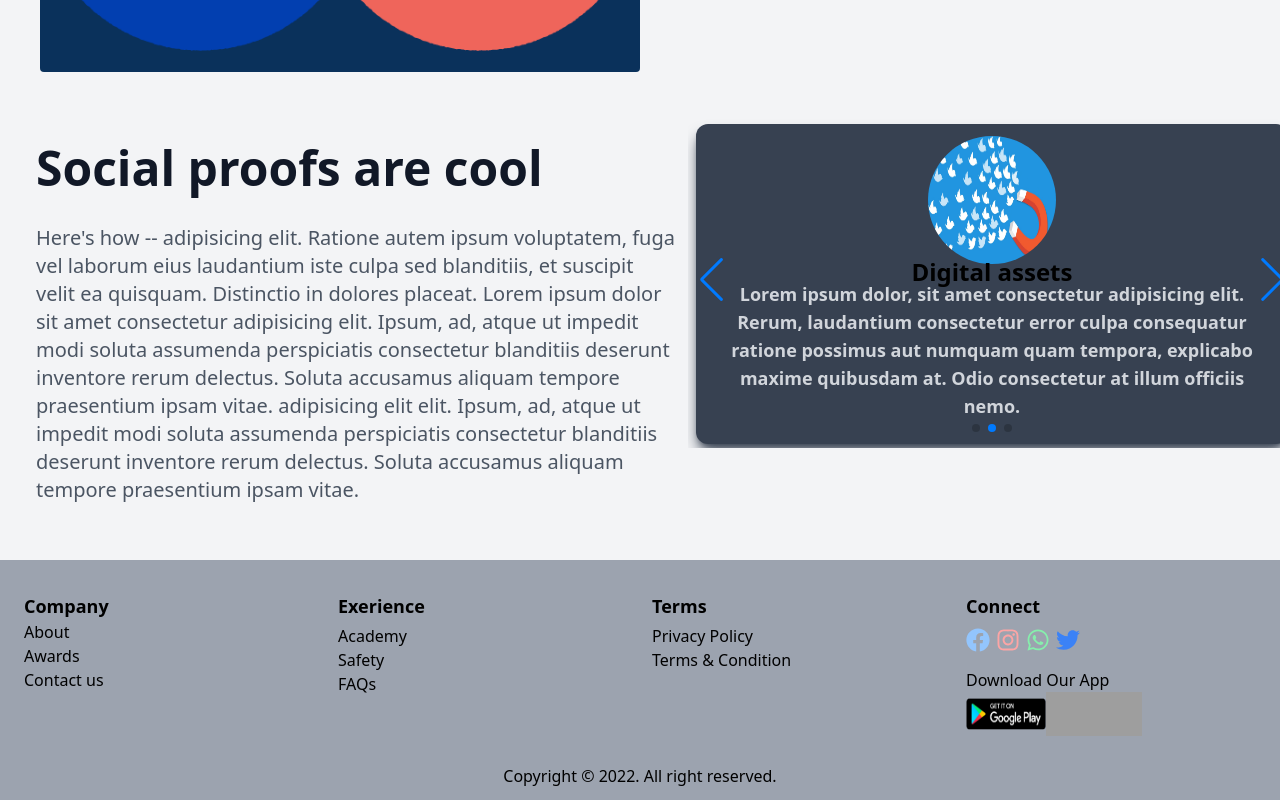
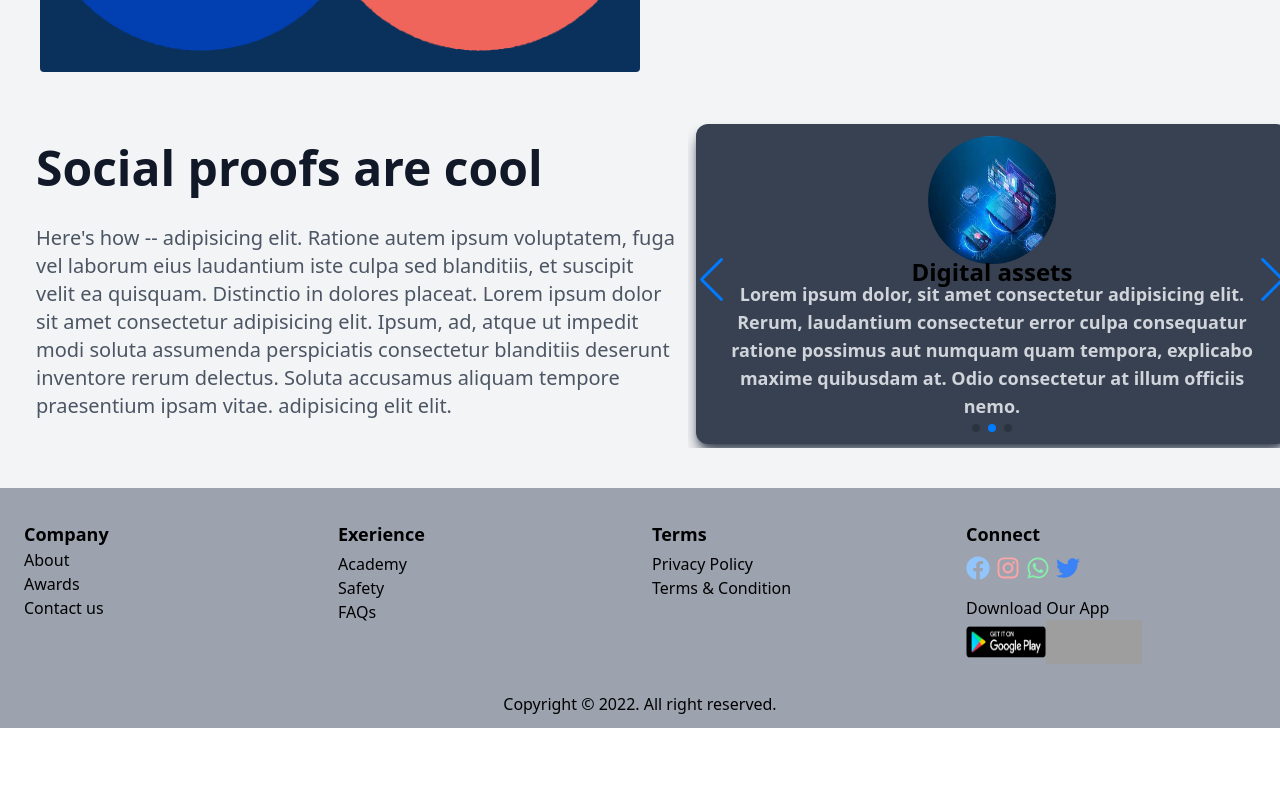
Before and after one commit to segunajibola/loan-app, a React (Create React App) app: page / in a window 1280 px wide. Shown: the part 1560-2360 px from the top of the page. After the commit the page ends 2288 px from the top, so only its background shows below. Built offline with nearby package versions, Linux system fonts and the light colour scheme; grey boxes are pictures that could not be loaded.

Commit message:
first commit

```diff
--- a/src/components/Home.js
+++ b/src/components/Home.js
@@ -139,7 +139,7 @@ const Home = () => {
         <div className='relative ml-5 mx-auto w-[42rem] px-4 py-4'>
           <h1 className='mt-2 text-xl font-bold text-gray-900 dark:text-white sm:mt-4 sm:text-4xl lg:mt-4 lg:text-5xl'>Social proofs are cool</h1>
           <p className='mt-8 text-gray-600 dark:text-white sm:text-xl'>
-            Here's how -- adipisicing elit. Ratione autem ipsum voluptatem, fuga vel laborum eius laudantium iste culpa sed blanditiis, et suscipit velit ea quisquam. Distinctio in dolores placeat. Lorem ipsum dolor sit amet consectetur adipisicing elit. Ipsum, ad, atque ut impedit modi soluta assumenda perspiciatis consectetur blanditiis deserunt inventore rerum delectus. Soluta accusamus aliquam tempore praesentium ipsam vitae. adipisicing elit elit. Ipsum, ad, atque ut impedit modi soluta assumenda perspiciatis consectetur blanditiis deserunt inventore rerum delectus. Soluta accusamus aliquam tempore praesentium ipsam vitae.
+            Here's how -- adipisicing elit. Ratione autem ipsum voluptatem, fuga vel laborum eius laudantium iste culpa sed blanditiis, et suscipit velit ea quisquam. Distinctio in dolores placeat. Lorem ipsum dolor sit amet consectetur adipisicing elit. Ipsum, ad, atque ut impedit modi soluta assumenda perspiciatis consectetur blanditiis deserunt inventore rerum delectus. Soluta accusamus aliquam tempore praesentium ipsam vitae. adipisicing elit elit.
           </p>
         </div>
         <div className='mx-auto ml-[2rem] px-4 sm:max-w-xl lg:max-w-full xl:mr-0 2xl:col-span-2'>
@@ -159,7 +159,7 @@ const Home = () => {
           >
             <SwiperSlide className="md:mt-1 p-2">
                 <figure className="bg-gray-700 dark:bg-gray-300 grid rounded-xl p-3 shadow-lg shadow-gray-700 h-[20rem] text-center">
-                    <img className="w-32 rounded-full mx-auto" src="./images/save.jpg" alt="" />
+                    <img className="w-32 h-32 rounded-full mx-auto" src="./images/social-proof.png" alt="" />
                     <h3 className='text-2xl font-semibold -mt-5'>Socials</h3>
                     <p className="text-lg font-semibold text-gray-300 mx-4 -mt-5 dark:text-gray-900">
                       Lorem ipsum dolor, sit amet consectetur adipisicing elit. Rerum, laudantium consectetur error culpa consequatur ratione possimus aut numquam quam tempora, explicabo maxime quibusdam at. Odio consectetur at illum officiis nemo.
@@ -168,7 +168,7 @@ const Home = () => {
             </SwiperSlide>
             <SwiperSlide className="md:mt-1 p-2">
                 <figure className="bg-gray-700 dark:bg-gray-300 grid rounded-xl p-3 shadow-lg shadow-gray-700 h-[20rem] text-center">
-                    <img className="w-32 h-32 rounded-full mx-auto" src="./images/twitter.png" alt="" />
+                    <img className="w-32 h-32 rounded-full mx-auto" src="./images/digital-asset.jpg" alt="" />
                     <h3 className='text-2xl font-semibold -mt-5'>Digital assets</h3>
                     <p className="text-lg font-semibold text-gray-300 mx-4 -mt-5 dark:text-gray-900">
                       Lorem ipsum dolor, sit amet consectetur adipisicing elit. Rerum, laudantium consectetur error culpa consequatur ratione possimus aut numquam quam tempora, explicabo maxime quibusdam at. Odio consectetur at illum officiis nemo.
@@ -177,7 +177,7 @@ const Home = () => {
             </SwiperSlide>
             <SwiperSlide className="md:mt-1 p-2">
                 <figure className="bg-gray-700 dark:bg-gray-300 grid rounded-xl p-3 shadow-lg shadow-gray-700 h-[20rem] text-center">
-                    <img className="w-32 rounded-full mx-auto" src="./images/save.jpg" alt="" />
+                    <img className="w-32 rounded-full mx-auto" src="./images/proof.jpg" alt="" />
                     <h3 className='text-2xl font-semibold -mt-5'>Proofs</h3>
                     <p className="text-lg font-semibold text-gray-300 mx-4 -mt-5 dark:text-gray-900">
                       Lorem ipsum dolor, sit amet consectetur adipisicing elit. Rerum, laudantium consectetur error culpa consequatur ratione possimus aut numquam quam tempora, explicabo maxime quibusdam at. Odio consectetur at illum officiis nemo.
```
Also changed, not shown: public/images/digital-asset.jpg (added).
